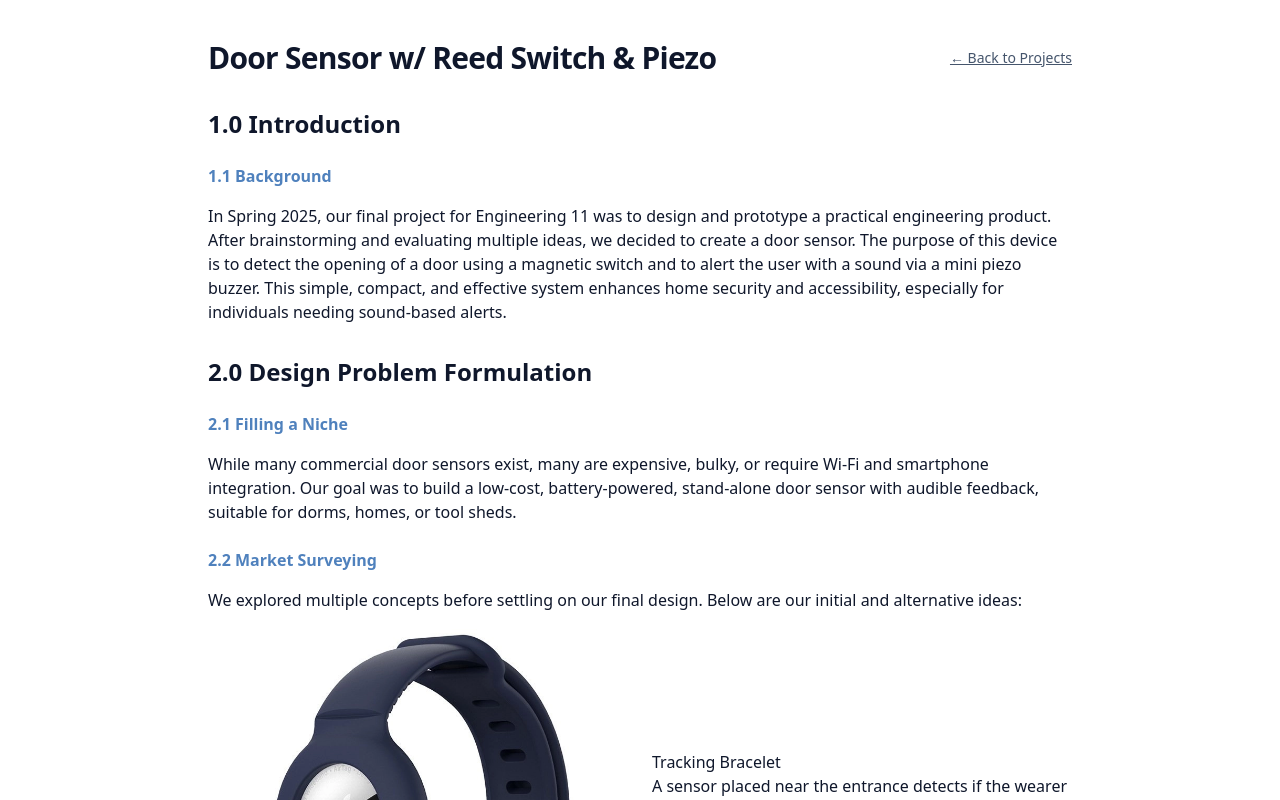
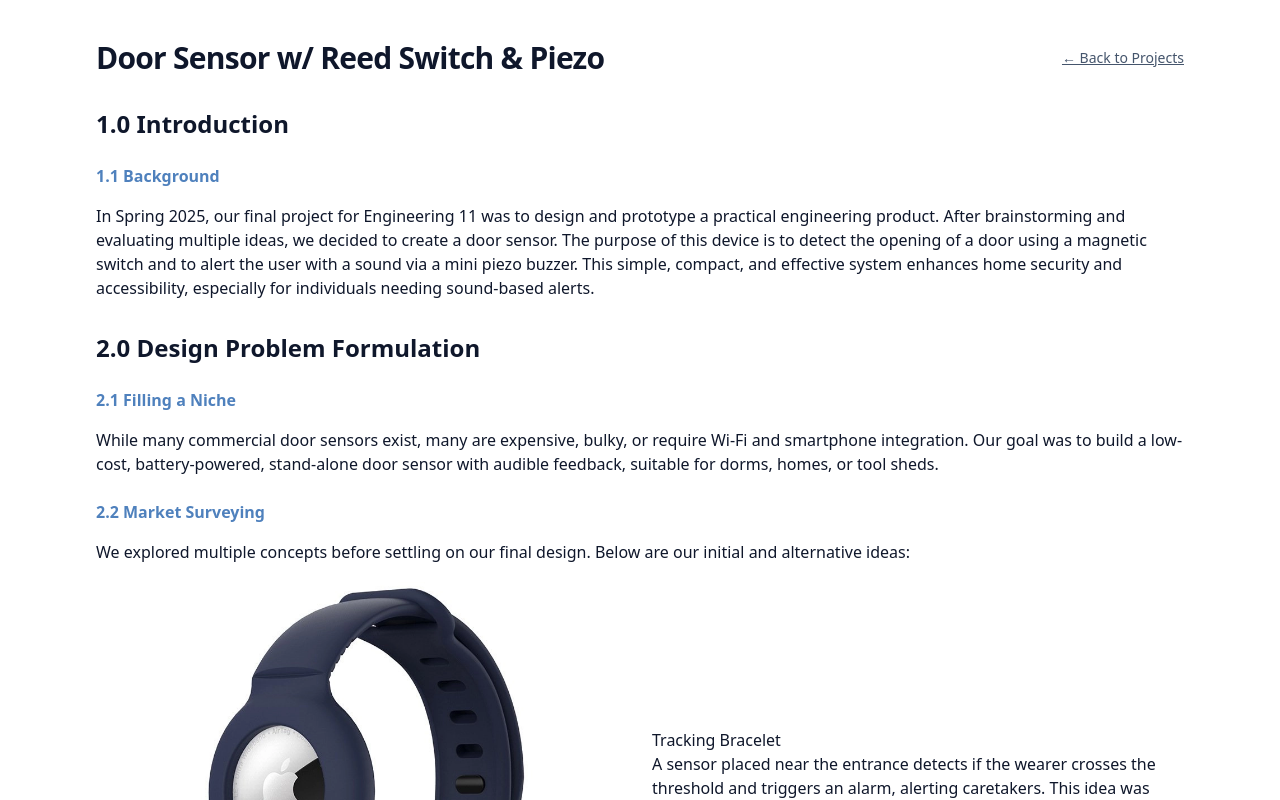
Before and after one commit to ryanhuynh02/ryan-portfolio, a Next.js app: page /projects/door-sensor in a window 1280 px wide. Shown: the top 800 px of the page. Built offline with nearby package versions, Linux system fonts and the light colour scheme.

Commit message:
Make the text fill

```diff
--- a/src/app/projects/door-sensor/door-sensor.mdx
+++ b/src/app/projects/door-sensor/door-sensor.mdx
@@ -1,4 +1,4 @@
-<div className="prose prose-slate max-w-5xl mx-auto">
+<div className="prose prose-slate max-w-none">
 
 
 ## 1.0 Introduction
--- a/src/app/projects/door-sensor/page.tsx
+++ b/src/app/projects/door-sensor/page.tsx
@@ -37,7 +37,7 @@ export default function DoorSensorProjectPage() {
 
   return (
     <main
-      className="max-w-4xl mx-auto px-4 py-10 bg-white text-slate-900 min-h-screen"
+      className="mx-auto w-full max-w-6xl px-4 sm:px-6 lg:px-8 py-10 bg-white text-slate-900 min-h-screen"
       style={
         {
           "--background": "white",
```
